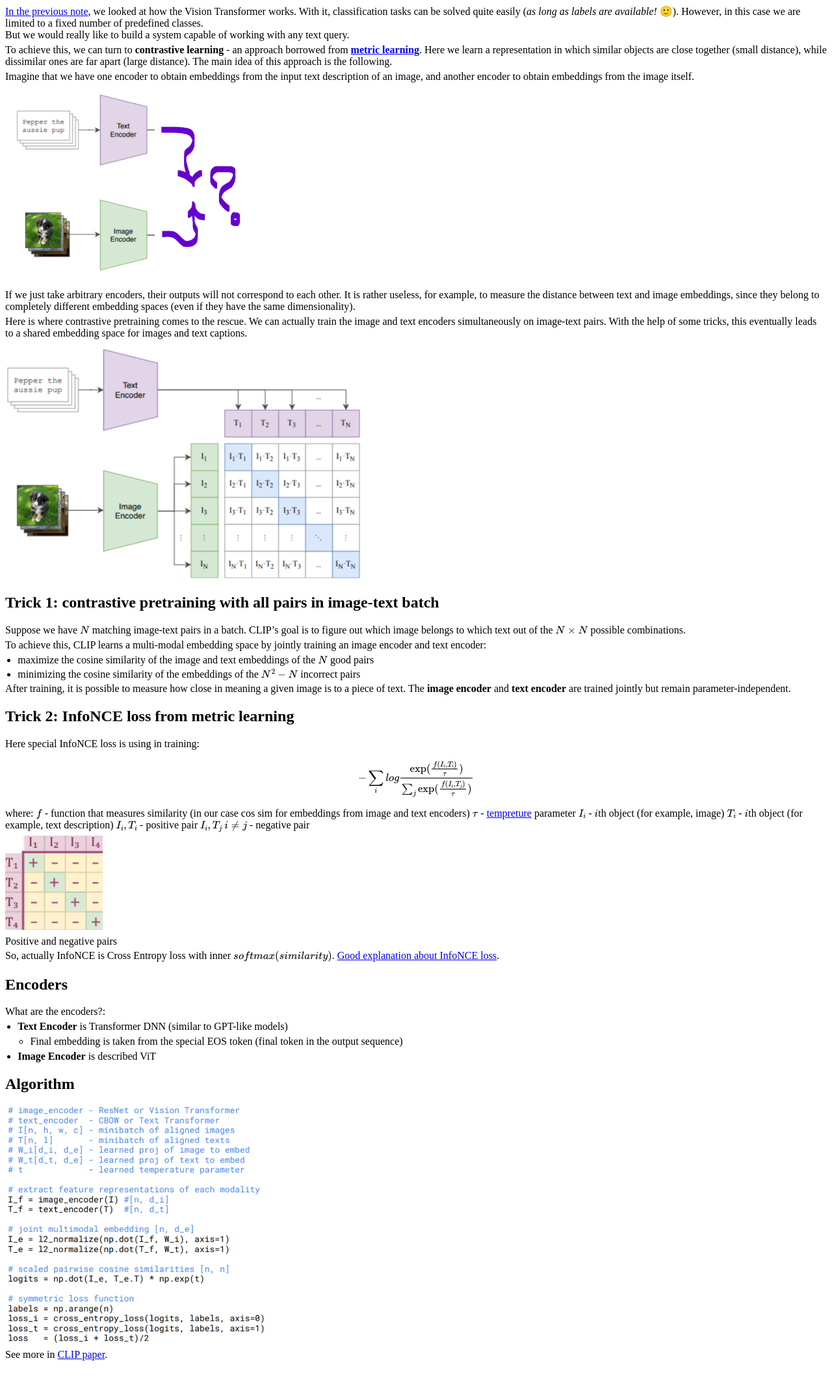
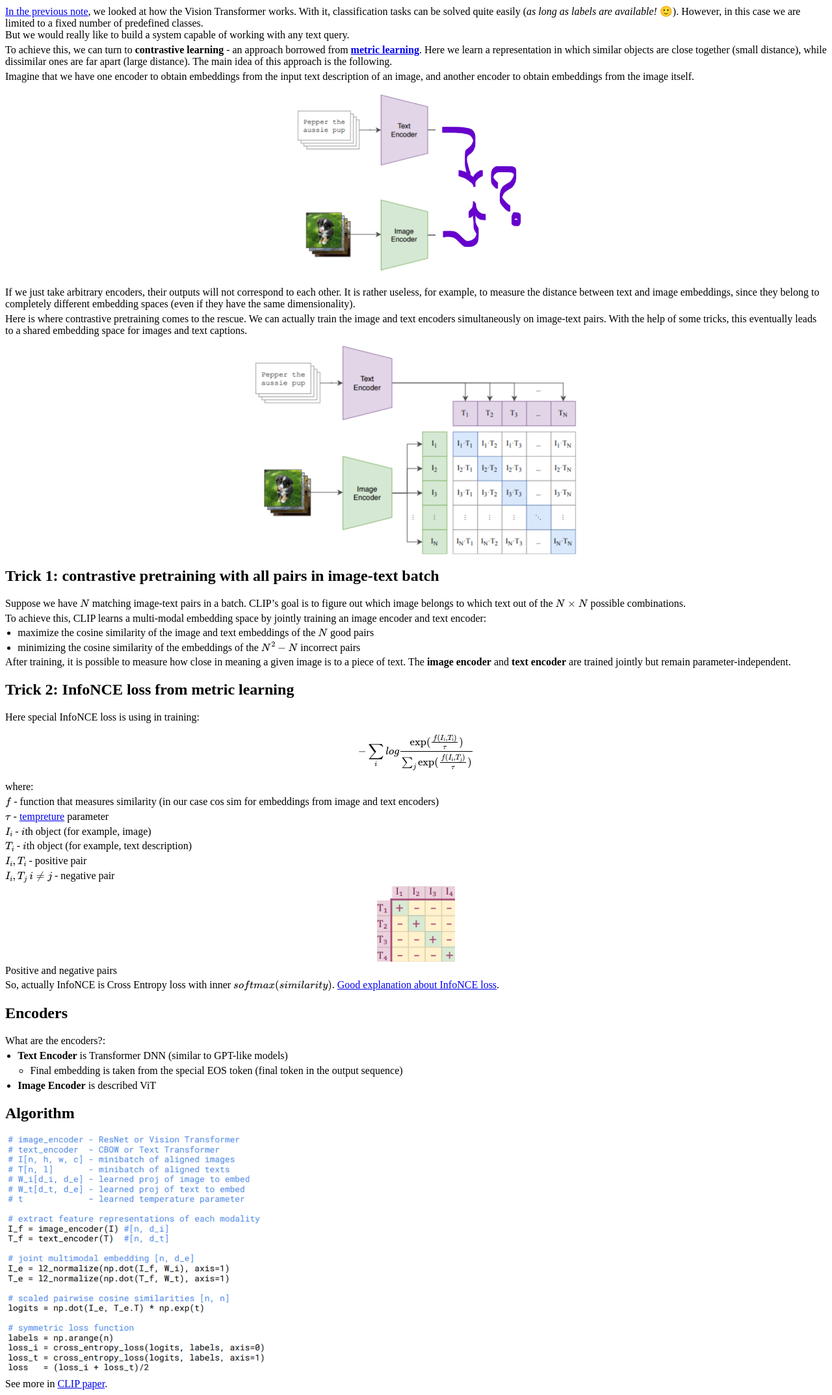
Before and after one commit to kuzudev/kuzudev.github.io, a Jekyll site: the page built from articles/clip.md, in a window 1280 px wide. Shown: the whole page at 65% size. Built offline with Jekyll 4.4.1, drawn with Linux system fonts in a browser that asks for light colours; our own code applies the rules of GitHub Pages for plain Markdown files; before the commit the page ends 2102 px from its top, so only the background shows below that.

Commit message:
minor fix

```diff
--- a/articles/clip.md
+++ b/articles/clip.md
@@ -8,13 +8,13 @@ To achieve this, we can turn to **contrastive learning** - an approach borrowed
 
 Imagine that we have one encoder to obtain embeddings from the input text description of an image, and another encoder to obtain embeddings from the image itself.
 
-<img src="clip/1.png" alt="diagram" width="400">
+<img src="clip/1.png" alt="diagram" width="400" style="display:block; margin:auto;">
 
 If we just take arbitrary encoders, their outputs will not correspond to each other. It is rather useless, for example, to measure the distance between text and image embeddings, since they belong to completely different embedding spaces (even if they have the same dimensionality).
 
 Here is where contrastive pretraining comes to the rescue. We can actually train the image and text encoders simultaneously on image-text pairs. With the help of some tricks, this eventually leads to a shared embedding space for images and text captions.
 
-<img src="clip/2.png" alt="diagram" width="550">
+<img src="clip/2.png" alt="diagram" width="500" style="display:block; margin:auto;">
 
 ## Trick 1: contrastive pretraining with all pairs in image-text batch
 
@@ -35,14 +35,21 @@ $$
 $$
 
 where:
+
 $$f$$ - function that measures similarity (in our case cos sim for embeddings from image and text encoders)
+
 $$\tau$$ -  [tempreture](https://lukesalamone.github.io/posts/what-is-temperature/) parameter
+
 $$I_i$$ - $$i$$th object (for example, image)
+
 $$T_i$$ - $$i$$th object (for example, text description)
+
 $$I_i, T_i$$ - positive pair
+
 $$I_i, T_j$$ $$i \neq j$$ - negative pair
 
-<img src="clip/3.png" alt="diagram" width="150">
+
+<img src="clip/3.png" alt="diagram" width="120" style="display:block; margin:auto;">
 
 Positive and negative pairs
 
```
Also changed, not shown: articles/attention_maps.md (+2 -2 lines), articles/vit.md (+6 -2 lines).
